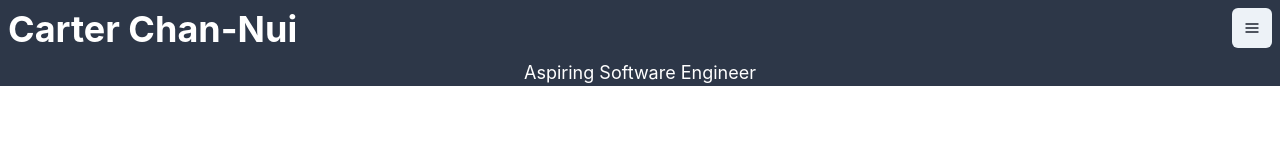
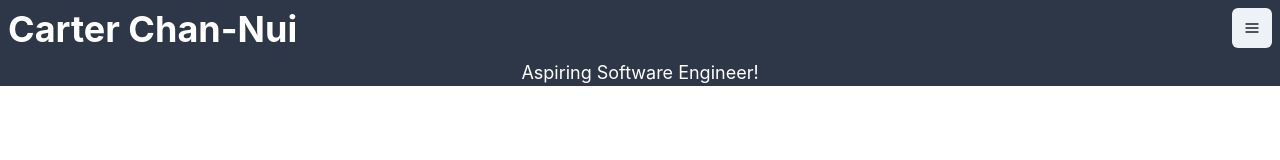
Before and after one commit to carterchannui/portfolio, a React (Create React App) app in the folder frontend/: page / in a window 1280 px wide. Shown: the top 160 px of the page. Built offline with nearby package versions, Linux system fonts and the light colour scheme; the HTML template or start-up script is replaced by a standard one.

Commit message:
updated home

```diff
--- a/frontend/src/components/Home/home.jsx
+++ b/frontend/src/components/Home/home.jsx
@@ -21,7 +21,7 @@ export default function Home() {
         <Flex bg='gray.700' color='white'>
             <Spacer/>
             <Box>
-                <Text fontSize='lg'> Aspiring Software Engineer </Text>
+                <Text fontSize='lg'> Aspiring Software Engineer! </Text>
             </Box>
             <Spacer/>
         </Flex>
```
Also changed, not shown: 1 other file (tests, documents, lock files or other folders).
